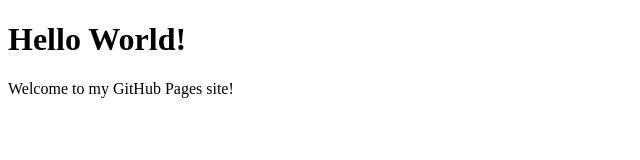
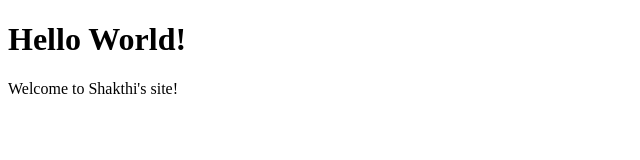
Before and after one commit to shakthibachala/shakthibachala.github.io, a plain HTML site: page index.html in a window 1280 px wide. Shown: the full height of the page, 0-640 px from the left. Drawn offline with Linux system fonts and the light colour scheme.

Commit message:
Custom Message

```diff
--- a/index.html
+++ b/index.html
@@ -5,6 +5,6 @@
    </head>
    <body>
        <h1>Hello World!</h1>
-       <p>Welcome to my GitHub Pages site!</p>
+       <p>Welcome to Shakthi's site!</p>
    </body>
    </html>
```
